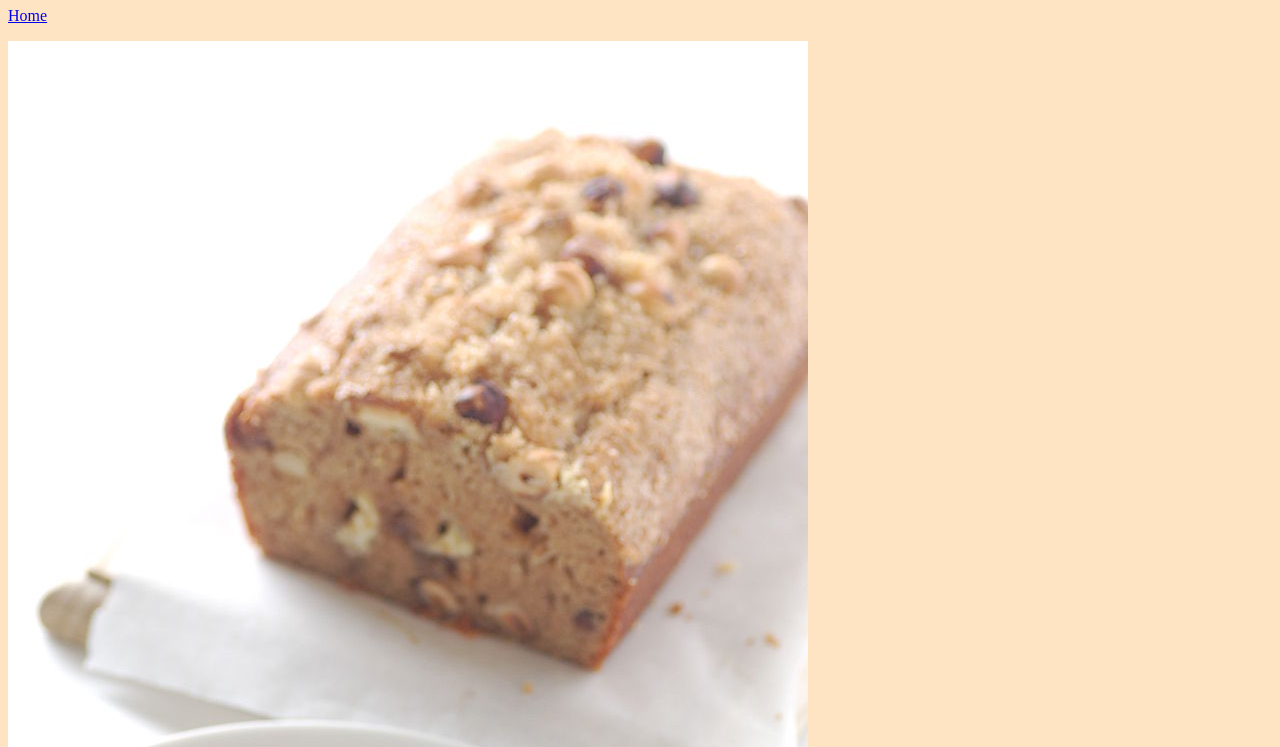
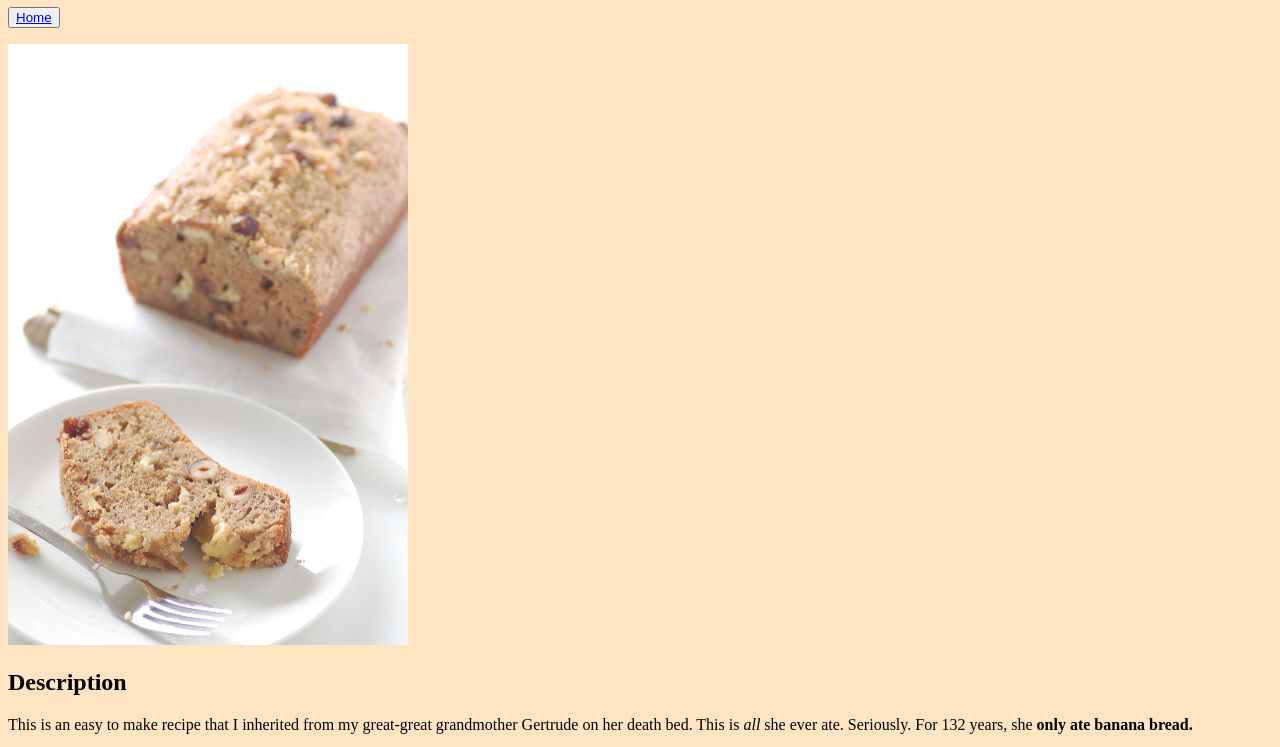
Before and after one commit to fang13674/odin-recipes, a plain HTML site: page recipes/bananabread.html in a window 1280 px wide. Shown: the part 73-820 px from the top of the page. Drawn offline with Linux system fonts and the light colour scheme.

Commit message:
typetypetype

```diff
--- a/recipes/bananabread.html
+++ b/recipes/bananabread.html
@@ -8,9 +8,9 @@
     <link rel="stylesheet" href="styles.css" />
 </head>
 <body>
-    <h1>Banana Bread</h1>
-    <p><a href="../index.html">Home</a></p>
-    <img src="../recipe-images/bananabread.jpg" alt="Image of some pretty good looking
+    <h1 id="header"> Banana Bread</h1>
+    <p> <button> <a href="../index.html">Home</a></button></p>
+    <img class="banana"src="../recipe-images/bananabread.jpg" alt="Image of some pretty good looking
     banana bread">
     <h2>Description</h2>
     <p>This is an easy to make recipe that I inherited from my great-great grandmother Gertrude on her death bed.
@@ -35,5 +35,6 @@
         <li>Bake in preheated oven for 60 to 65 minutes, until a toothpick inserted into center of the loaf comes out clean. Let bread cool in pan for 10 minutes, then turn out onto a wire rack.</li>
         <!--3 steps seems too easy but whatever-->
     </ol>
+    <button> <a href="#header"> Return to top</a> </button>
 </body>
 </html>
--- a/recipes/styles.css
+++ b/recipes/styles.css
@@ -1,3 +1,8 @@
 body {
     background-color: bisque;
 }
+
+.banana {
+    height: auto;
+    width: 400px;
+}
```
Also changed, not shown: recipes/chickenparm.html (+3 -1 lines), recipes/pbpop.html (+3 -1 lines).
